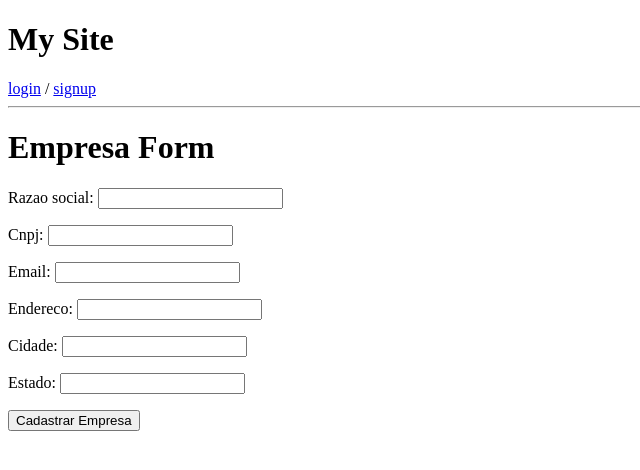
After one commit to jmgomes18/WebGuiaPotiguar, a Django app: page /home/registro_empresa/ in a window 1280 px wide. The commit adds this page. Shown: the top 470 px of the page, without its empty margins (0-640 px from the left). Run offline with Django 3.2, Linux system fonts and the light colour scheme.

Commit message:
Commit para formulários de cadastro de empresas

```diff
--- a/WebGuiaPotiguar/settings.py
+++ b/WebGuiaPotiguar/settings.py
@@ -40,9 +40,6 @@ INSTALLED_APPS = [
     'django.contrib.messages',
     'django.contrib.sites',
     'django.contrib.staticfiles',
-    'allauth',
-    'allauth.account',
-    'allauth.socialaccount',
 ]
 
 MIDDLEWARE = [
@@ -125,3 +122,4 @@ USE_TZ = True
 
 STATIC_URL = '/static/'
 LOGIN_REDIRECT_URL = 'home'
+LOGOUT_REDIRECT_URL = '/'
--- a/mainapp/forms.py
+++ b/mainapp/forms.py
@@ -1,6 +1,7 @@
 from django.contrib.auth.forms import UserCreationForm
 from django.contrib.auth.models import User
 from django import forms
+from .models import Empresa
 
 class SignupForm(UserCreationForm):
     first_name = forms.CharField(max_length=30, required=True, help_text='Campo Obrigatório')
--- a/mainapp/models.py
+++ b/mainapp/models.py
@@ -1,4 +1,5 @@
 from django.db import models
+from django.urls import reverse
 
 class Empresa(models.Model):
 
@@ -14,5 +15,8 @@ class Empresa(models.Model):
         verbose_name = 'Empresa'
         verbose_name_plural = 'Empresas'
 
+    def get_absolute_url(self):
+        return reverse('registro_empresa', kwargs={'pk': self.pk})
+
     def __str__(self):
         return self.razao_social
--- a/mainapp/templates/home.html
+++ b/mainapp/templates/home.html
@@ -3,6 +3,7 @@
 {% block content %}
 {% if user.is_authenticated %}
   Hi {{ user.username }}!
+  <a href="{% url 'registro_empresa' %}">Cadastre sua empresa</a>
 {% else %}
   <p>You are not logged in</p>
   <a href="{% url 'login' %}">Log In</a>
--- a/mainapp/templates/index.html
+++ b/mainapp/templates/index.html
@@ -1,6 +1,11 @@
+{% load static %}
 <html>
 <head>
     Web Guia Potiguar
 </head>
 
+<body>
+    <a href="{% url 'login' %}">Faça Login</a>
+</body>
+
 </html>
--- /dev/null
+++ b/mainapp/templates/mainapp/empresa_form.html
@@ -0,0 +1,10 @@
+{% extends 'base.html' %}
+
+{% block content %}
+<h1>Empresa Form</h1>
+    <form method="post">
+    {% csrf_token %}
+    {{form.as_p}}
+    <button type="submit" value="Save">Cadastrar Empresa</button>
+</form>
+{% endblock content %}
--- a/mainapp/urls.py
+++ b/mainapp/urls.py
@@ -1,9 +1,10 @@
 from django.contrib import admin
 from django.urls import path
-from .views import index, signup, home
+from .views import index, signup, home, EmpresaCreate
 
 urlpatterns = [
     path('', index, name='index'),
     path('signup/', signup, name='signup'),
-    path('home/', home, name='home')
+    path('home/', home, name='home'),
+    path("home/registro_empresa/", EmpresaCreate.as_view(), name="registro_empresa")
 ]
--- a/mainapp/views.py
+++ b/mainapp/views.py
@@ -1,10 +1,19 @@
 from mainapp.forms import SignupForm
-from django.http.response import HttpResponse, HttpResponseRedirect
+from django.views.generic.edit import CreateView
 from django.shortcuts import render, redirect
 from django.contrib.auth import login, authenticate
 from django.contrib.auth.forms import UserCreationForm
+from .models import Empresa
+from django.urls import reverse, reverse_lazy
 
 # Create your views here.
+
+class EmpresaCreate(CreateView):
+    model = Empresa
+    fields = ["razao_social","cnpj","email","endereco","cidade","estado",]
+    success_url = reverse_lazy('home')
+    template_name = 'mainapp/empresa_form.html'
+
 def index(request):
     return render(request, 'index.html', {})
 
```
